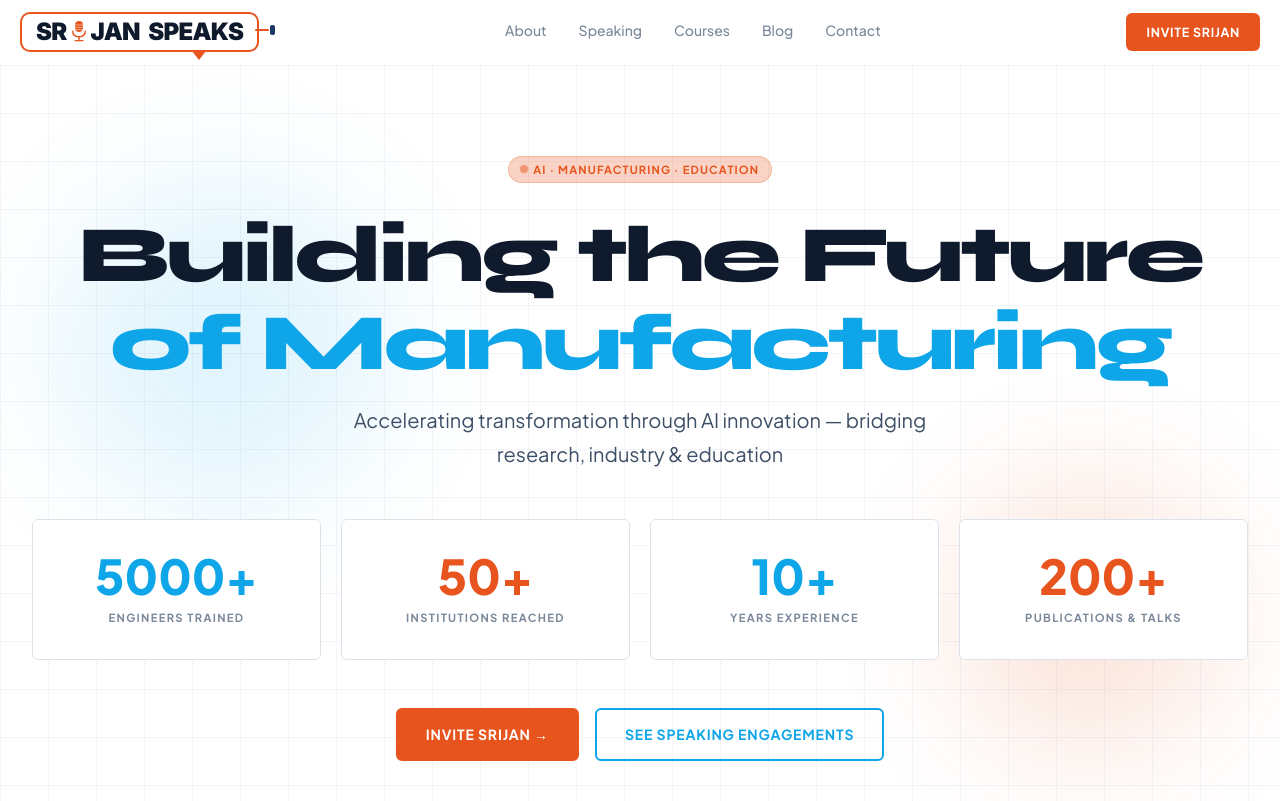
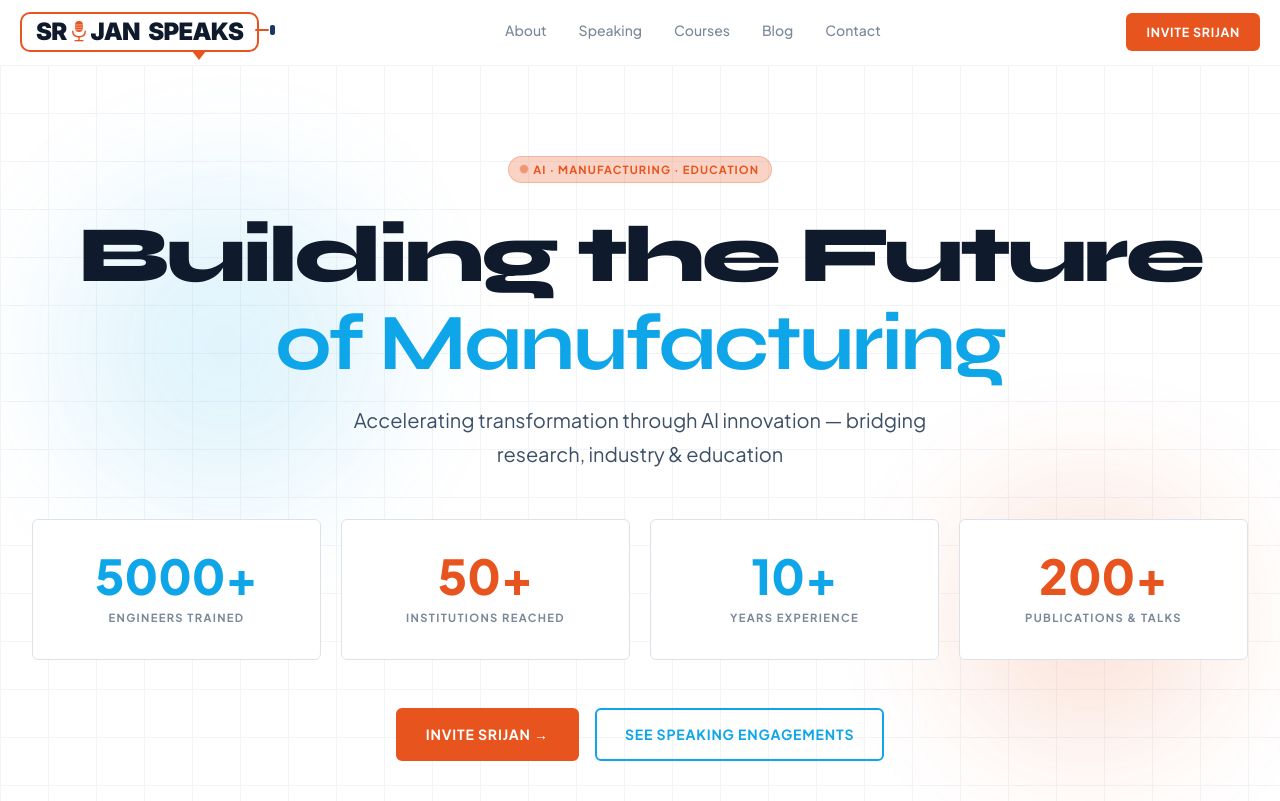
Before and after one commit to anmolmalviya0/new, a Next.js app: page / in a window 1280 px wide. Shown: the top 801 px of the page. Built offline with nearby package versions, Linux system fonts and the light colour scheme.

Commit message:
feat: Apply Syne display font to home page hero headlines

```diff
--- a/app/page.tsx
+++ b/app/page.tsx
@@ -158,12 +158,12 @@ export default function Home() {
             </span>
           </div>
 
-          {/* Headline */}
-          <div className="animate-fade-up delay-100" style={{ textAlign: 'center', marginBottom: '1.5rem' }}>
-            <h1 style={{ fontWeight: 900, color: 'var(--fg)', marginBottom: '1rem' }}>
-              Building the Future<br />
-              <span style={{ color: 'var(--cyan)' }}>of Manufacturing</span>
-            </h1>
+           {/* Headline */}
+           <div className="animate-fade-up delay-100" style={{ textAlign: 'center', marginBottom: '1.5rem' }}>
+             <h1 style={{ fontFamily: 'var(--font-display, Syne)', fontWeight: 800, color: 'var(--fg)', marginBottom: '1rem', letterSpacing: '-0.04em' }}>
+               Building the Future<br />
+               <span style={{ color: 'var(--cyan)', fontWeight: 700, letterSpacing: '-0.03em' }}>of Manufacturing</span>
+             </h1>
             <p style={{ fontSize: 'clamp(1rem, 2.5vw, 1.25rem)', color: 'var(--fg-2)', maxWidth: '600px', margin: '0 auto', lineHeight: 1.7 }}>
               Accelerating transformation through AI innovation — bridging research, industry & education
             </p>
```
